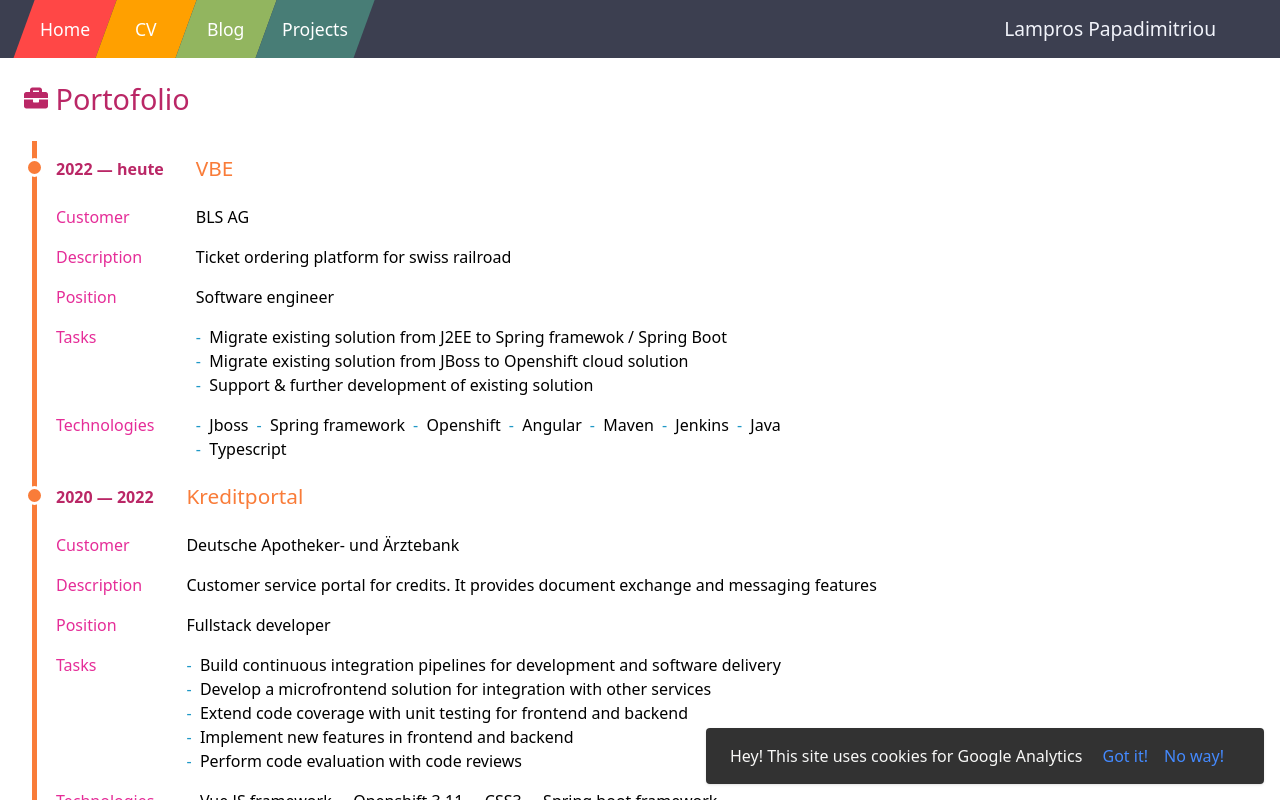
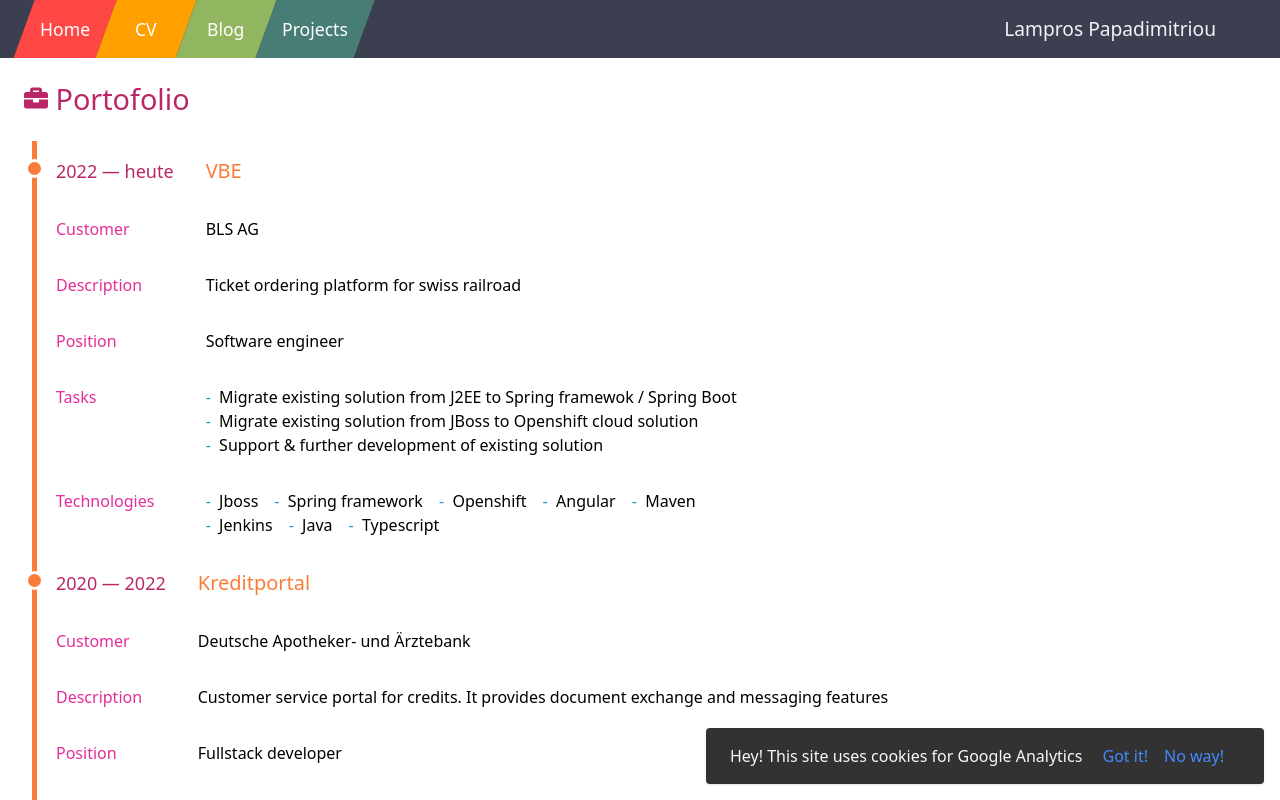
Before and after one commit to trelo-bifteki/www.trelobifteki.com, a Vue app: page /projects in a window 1280 px wide. Shown: the top 800 px of the page. Built offline with nearby package versions, Linux system fonts and the light colour scheme.

Commit message:
Migrate ProjectItem into tailwindcss

```diff
--- a/src/components/ProjectItem.vue
+++ b/src/components/ProjectItem.vue
@@ -20,73 +20,73 @@ export default defineComponent({
 </script>
 <template>
   <div
-    class="project-item"
+    class="project-item relative"
     qa-ref="project-item"
   >
-    <div class="project-item__properties">
-      <div class="project-item__duration">
+    <div class="grid md:grid-cols-[auto_1fr] pl-4">
+      <div class="project-item__duration flex relative items-center text-rainbow-red p-4 text-lg">
         <duration-label
           :start="project.startDate"
           :end="project.endDate"
         />
       </div>
       <div
-        class="project-item__title"
+        class="flex items-center text-xl text-rainbow-orange font-light p-4"
         qa-ref="project-item__title"
       >
         {{ project.title }}
       </div>
-      <div class="project-item__label">
+      <div class="p-4 text-rainbow-lila">
         Customer
       </div>
       <div
-        class="project-item__value"
+        class="p-4"
         qa-ref="project-item__customer"
       >
         {{ project.customer }}
       </div>
-      <div class="project-item__label">
+      <div class="p-4 text-rainbow-lila">
         Description
       </div>
       <div
-        class="project-item__value"
+        class="p-4"
         qa-ref="project-item__description"
       >
         {{ project.description }}
       </div>
-      <div class="project-item__label">
+      <div class="p-4 text-rainbow-lila">
         Position
       </div>
-      <div class="project-item__value">
+      <div class="p-4">
         {{ project.position }}
       </div>
-      <div class="project-item__label">
+      <div class="p-4 text-rainbow-lila">
         Tasks
       </div>
-      <div class="project-item__value">
+      <div class="p-4">
         <ul>
           <li
             v-for="skill in project.tasks"
             :key="skill"
           >
-            <span class="project-item__bullet">
+            <span class="text-rainbow-blue">
               &dash;&nbsp;
             </span>
             {{ skill }}
           </li>
         </ul>
       </div>
-      <div class="project-item__label">
+      <div class="p-4 text-rainbow-lila">
         Technologies
       </div>
-      <div class="project-item__value">
-        <div class="project-item__technologies">
+      <div class="p-4">
+        <div class="project-item__technologies flex flex-col md:flex-row md:flex-wrap max-w-xl">
           <div
             v-for="technology in project.technologies"
             :key="technology"
-            class="project-item__technology"
+            class="project-item__technology pr-4"
           >
-            <span class="project-item__bullet">
+            <span class="text-rainbow-blue">
               &dash;&nbsp;
             </span>
             {{ technology }}
@@ -97,28 +97,9 @@ export default defineComponent({
   </div>
 </template>
 
-<style lang="scss">
-@import "../scss/variables";
-@import "../scss/typography";
-@import "../scss/breakpoints";
-
-.project-item {
-  position: relative;
-
-  &__bullet {
-    color: $color-rainbow-blue
-  }
-
-  &__duration {
-    align-items: center;
-    color: $color-rainbow-red;
-    display: flex;
-    font-weight: bold;
-    padding: $space;
-    position: relative;
-
-    &::after {
-      background-color: $color-rainbow-orange;
+<style scoped>
+.project-item__duration::after {
+  background-color: var(--color-rainbow-orange);
   border: 3px solid white;
   border-radius: 50%;
   content: "";
@@ -129,59 +110,15 @@ export default defineComponent({
   width: 1.2rem;
   z-index: 2;
 }
-  }
 
-  &__properties {
-    display: grid;
-    grid-template-columns: 1fr;
-    padding-left: $space;
-
-    @include media-breakpoint-not-small {
-      grid-template-columns: auto 1fr;
-    }
-  }
-
-  &__technologies {
-    display: flex;
-    flex-direction: column;
-    @include media-breakpoint-not-small {
-      flex-direction: row;
-      flex-wrap: wrap;
-    }
-    max-width: 40rem;
-  }
-
-  &__technology {
-    padding-right: $space-s;
-  }
-
-  &__title {
-    align-items: center;
-    color: $color-rainbow-orange;
-    display: flex;
-    font-size: 130%;
-    font-weight: 300;
-    padding: $space-s $space;
-  }
-
-  &__label {
-    color: $color-rainbow-lila;
-    padding: $space-s $space;
-  }
-
-  &__value {
-    padding: $space-s $space;
-  }
-
-  &::after {
-    border-left: 5px solid $color-rainbow-orange;
+.project-item::after {
+    border-left: 5px solid var(--color-rainbow-orange);
     bottom: 0;
     content: "";
-    left: $space-s;
+    left: var(--space-s);
     position: absolute;
     top: 0;
     width: 1rem;
     z-index: 1;
 }
-}
 </style>
--- a/tailwind.config.js
+++ b/tailwind.config.js
@@ -11,8 +11,16 @@ module.exports = {
       'party-pink'       : '#FF0066',
       'theme-orange'     : '#E69D50',
       'theme-white'      : '#F8F8F7',
+      'rainbow-red'      : '#BA2766',
+      'rainbow-blue'     : '#1F98C6',
+      'rainbow-orange'   : '#F97C39',
+      'rainbow-lila'     : '#E52D98',
     },
-    extend: {},
+    extend: {
+      gridTemplateColumns: {
+        'auto-1fr': 'auto 1fr',
+      }
+    },
   },
   plugins: [],
 }
```
Lines whose indentation alone changed are shown as unchanged.
